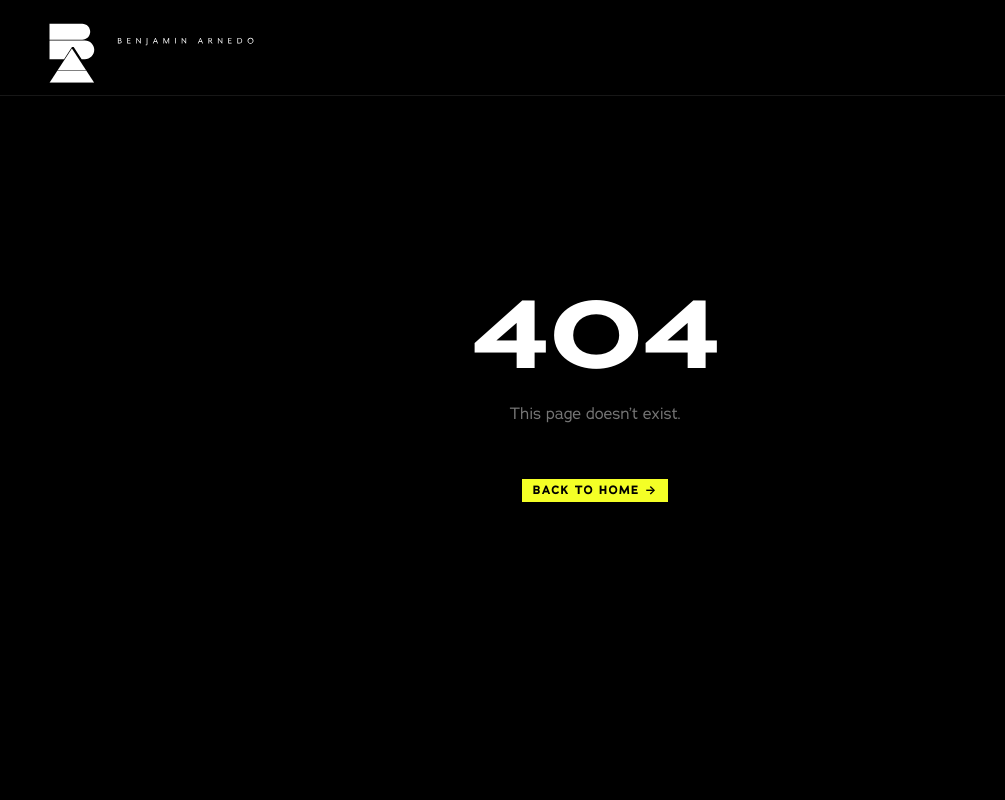
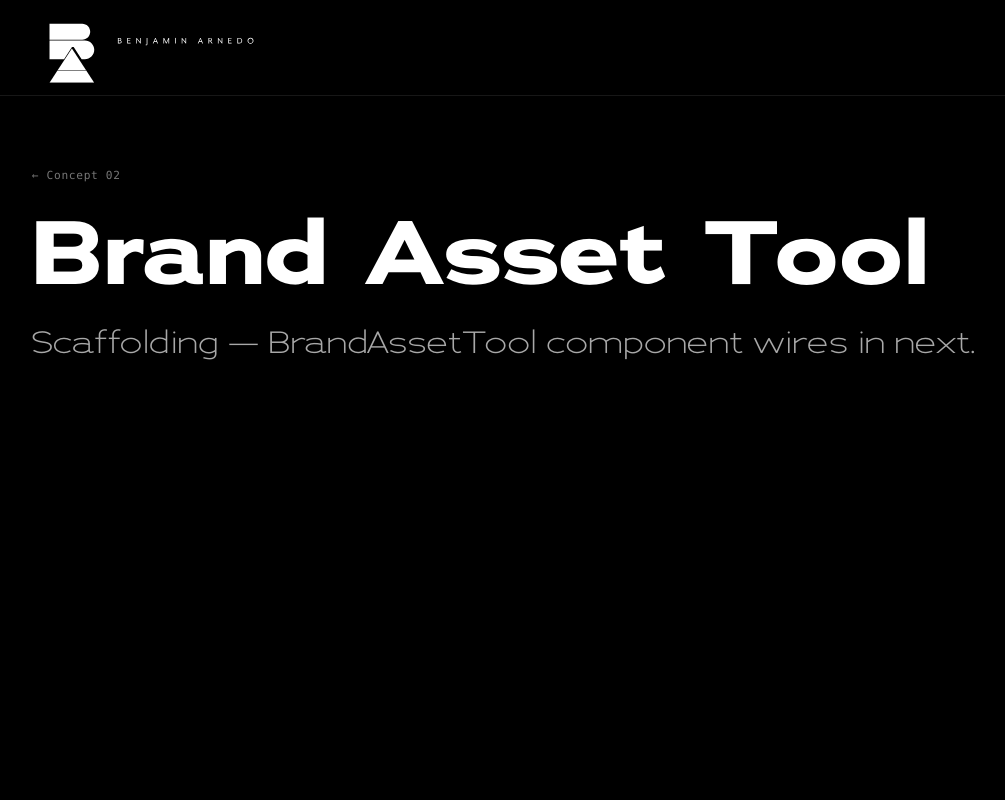
Before and after one commit to buda-loco/photofolio, a Next.js app: page /presentations/placeworks/tool in a window 1280 px wide. Before the commit this address had no page. Shown: the top 800 px of the page, without its empty margins (45-1050 px from the left). Built offline with nearby package versions, Linux system fonts and the light colour scheme.

Commit message:
feat(placeworks-tool): scaffold /presentations/placeworks/tool route
Adds a nested layout (metadata/noindex override only) and placeholder
page under the existing .pw-pitch shell, so routing and CSS wiring are
verified before the BrandAssetTool component lands in later tasks.

```diff
--- /dev/null
+++ b/src/app/presentations/placeworks/tool/layout.tsx
@@ -0,0 +1,10 @@
+import type { Metadata } from 'next'
+
+export const metadata: Metadata = {
+  title: 'PlaceWorks — Brand Asset Tool',
+  robots: { index: false, follow: false },
+}
+
+export default function ToolLayout({ children }: { children: React.ReactNode }) {
+  return <>{children}</>
+}
--- /dev/null
+++ b/src/app/presentations/placeworks/tool/page.tsx
@@ -0,0 +1,16 @@
+import type { Metadata } from 'next'
+import Link from 'next/link'
+
+export const metadata: Metadata = {
+  title: 'PlaceWorks — Brand Asset Tool',
+}
+
+export default function PlaceWorksTool() {
+  return (
+    <div style={{ padding: '4rem var(--pw-margin)' }}>
+      <Link href="/presentations/placeworks/02" className="pw-credit">&larr; Concept 02</Link>
+      <h1 className="pw-concept-name" style={{ marginTop: '1.5rem' }}>Brand Asset Tool</h1>
+      <p className="pw-concept-tagline">Scaffolding — BrandAssetTool component wires in next.</p>
+    </div>
+  )
+}
```
